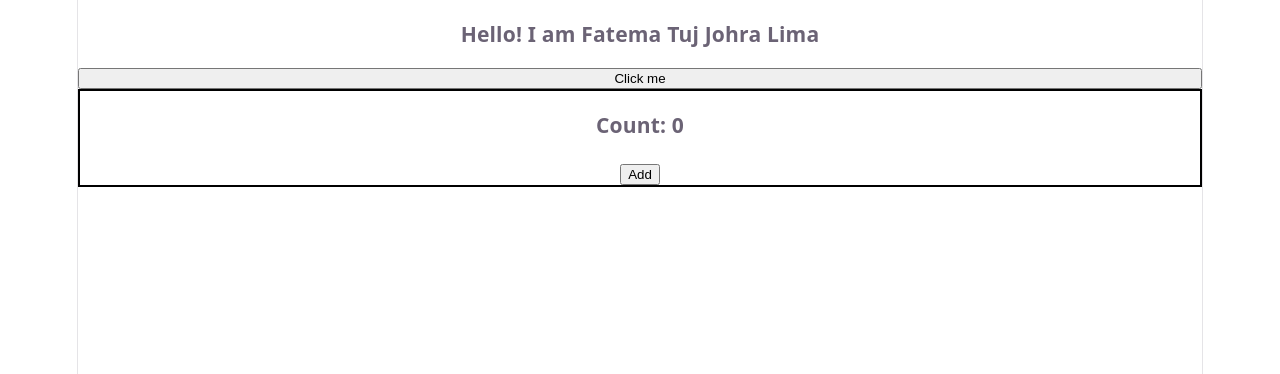
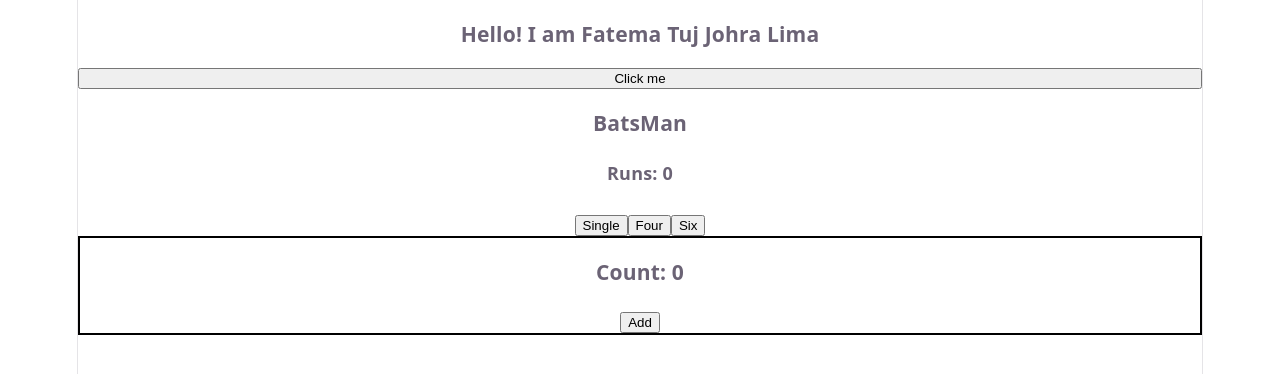
Before and after one commit to fatematujjohralima/my-first-react-app, a React (Vite) app: page / in a window 1280 px wide. Shown: the top 374 px of the page. Built offline with nearby package versions, Linux system fonts and the light colour scheme.

Commit message:
more use state

```diff
--- a/src/App.jsx
+++ b/src/App.jsx
@@ -1,5 +1,6 @@
 import './App.css'
 import Counter from './Counter'
+import Player from './Player'
 
 function App() {
 
@@ -12,9 +13,10 @@ function App() {
     <>
       <h3>Hello! I am Fatema Tuj Johra Lima</h3>
       <button onClick={handleClick}>Click me</button>
+      <Player></Player>
       <Counter></Counter>
 
-    </>
+      </>
   )
 }
 
--- /dev/null
+++ b/src/Player.jsx
@@ -0,0 +1,27 @@
+import { useState } from "react"
+
+export default function Player() {
+    const [run,setRun] =useState(0)
+
+    const handleSingle = () => {
+        setRun(run+1)
+    }
+
+    const handleFour = () => {
+        setRun(run+4)
+    }
+
+    const handleSix = () => {
+        setRun(run+6)
+    }
+
+    return(
+        <div>
+            <h3>BatsMan</h3>
+            <h4>Runs: {run}</h4>
+            <button onClick={handleSingle}>Single</button>
+            <button onClick={handleFour}>Four</button>
+            <button onClick={handleSix}>Six</button>
+        </div>
+    )
+}
```
